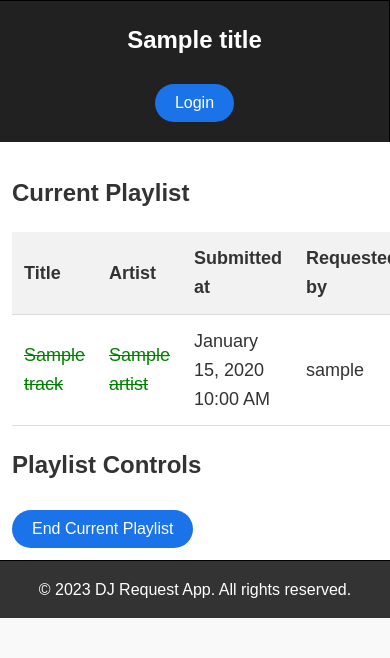
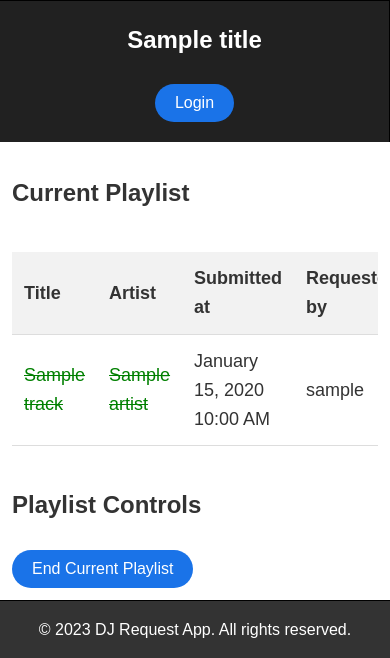
Before and after one commit to djrobzilla/djrequest, a Python web app: template templates/admin.html in a window 390 px wide. Shown: the part 367-1025 px from the top of the page. Before the commit the page ends 985 px from the top, so only its background shows below. Run offline with Jinja, Linux system fonts and the light colour scheme; the template is opened without the code that fills it: most values are stand-ins (such as "Sample title", 1, 10 or a date in 2020).

Commit message:
refining mobile styles, index table, and upvote button v4

```diff
--- a/templates/admin.html
+++ b/templates/admin.html
@@ -4,6 +4,7 @@
 
 {% block content %}
     <h2>Current Playlist</h2>
+    <div class="table-container">
     <table>
         <thead>
             <tr>
@@ -38,6 +39,7 @@
         {% endfor %}
         </tbody>
     </table>
+</div>
 
     <h2>Playlist Controls</h2>
     <form action="{{ url_for('end_playlist') }}" method="post" style="display:inline;" onsubmit="return confirm('Are you sure you want to end the current playlist?');">
--- a/templates/history.html
+++ b/templates/history.html
@@ -38,6 +38,7 @@
         <h3>Playlist {{ playlist.id }} ({{ playlist.created_at.strftime('%Y-%m-%d') }})</h3>
         <p>Started: {{ playlist.created_at.strftime('%B %d, %Y %I:%M %p') }}</p>
         <p>Ended: {{ playlist.ended_at.strftime('%B %d, %Y %I:%M %p') if playlist.ended_at else 'Ongoing' }}</p>
+        <div class="table-container">
         <table>
             <thead>
                 <tr>
@@ -68,5 +69,6 @@
             {% endfor %}
             </tbody>
         </table>
+        </div>
     {% endfor %}
 {% endblock %}
```
